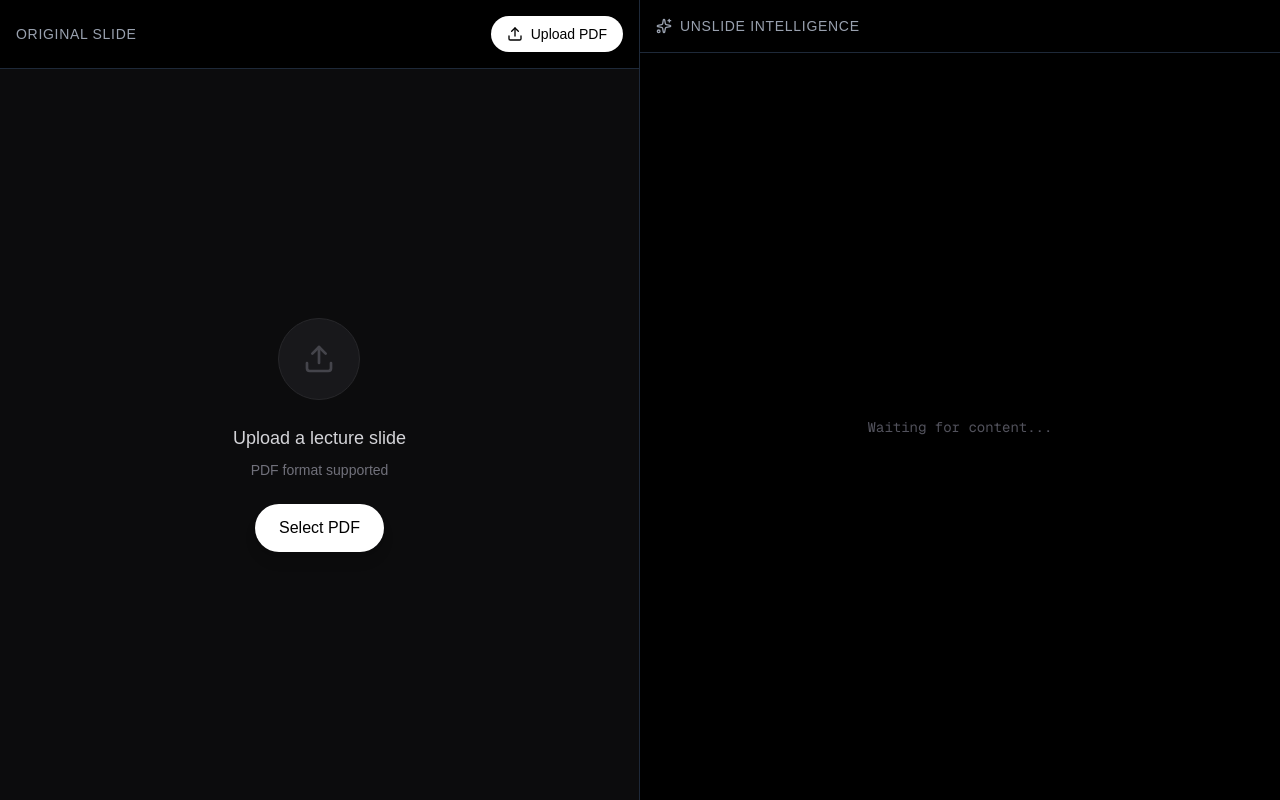
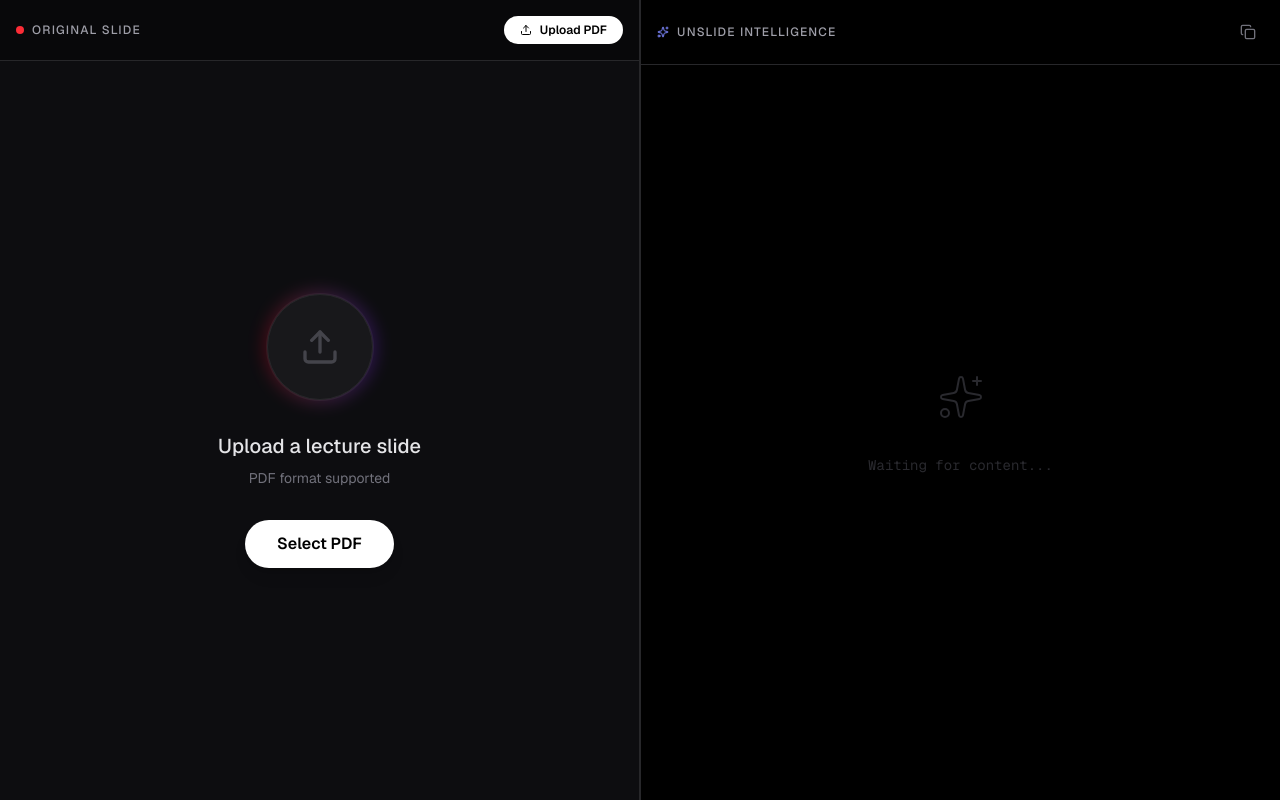
Before and after one commit to VihaanMotwani/UnSlide, a Next.js app in the folder frontend/: page / in a window 1280 px wide. Built offline with nearby package versions, Linux system fonts and the light colour scheme.

Commit message:
polish ui

```diff
--- a/frontend/app/globals.css
+++ b/frontend/app/globals.css
@@ -23,7 +23,28 @@
 body {
   background: var(--background);
   color: var(--foreground);
-  font-family: Arial, Helvetica, sans-serif;
+  font-family: var(--font-sans), Arial, Helvetica, sans-serif;
+  -webkit-font-smoothing: antialiased;
+  -moz-osx-font-smoothing: grayscale;
+}
+
+/* Custom Scrollbar */
+::-webkit-scrollbar {
+  width: 8px;
+  height: 8px;
+}
+
+::-webkit-scrollbar-track {
+  background: transparent;
+}
+
+::-webkit-scrollbar-thumb {
+  background: #333;
+  border-radius: 4px;
+}
+
+::-webkit-scrollbar-thumb:hover {
+  background: #555;
 }
 
 @keyframes pulse-ring {
--- a/frontend/components/SplitView.tsx
+++ b/frontend/components/SplitView.tsx
@@ -3,12 +3,12 @@
 import { useState } from 'react';
 import dynamic from 'next/dynamic';
 import ReactMarkdown from 'react-markdown';
-import { ChevronLeft, ChevronRight, Upload, Sparkles } from 'lucide-react';
+import { ChevronLeft, ChevronRight, Upload, Sparkles, Copy, Check } from 'lucide-react';
 
 // Dynamically import PDFViewer to avoid SSR issues
 const PDFViewer = dynamic(() => import('./PDFViewer'), {
   ssr: false,
-  loading: () => <div className="h-full flex items-center justify-center bg-gray-950 text-gray-500">Loading PDF...</div>,
+  loading: () => <div className="h-full flex items-center justify-center bg-gray-950 text-gray-500 animate-pulse">Loading PDF...</div>,
 });
 
 interface SplitViewProps {
@@ -22,6 +22,7 @@ interface SplitViewProps {
 
 export default function SplitView({ file, markdownContent, onFileUpload, pageNumber, onPageChange, isLoading = false }: SplitViewProps) {
   const [numPages, setNumPages] = useState<number>(0);
+  const [copied, setCopied] = useState(false);
 
   function onDocumentLoadSuccess({ numPages }: { numPages: number }) {
     setNumPages(numPages);
@@ -31,16 +32,26 @@ export default function SplitView({ file, markdownContent, onFileUpload, pageNum
     onPageChange(Math.min(Math.max(pageNumber + offset, 1), numPages));
   }
 
+  const handleCopy = () => {
+    if (!markdownContent) return;
+    navigator.clipboard.writeText(markdownContent);
+    setCopied(true);
+    setTimeout(() => setCopied(false), 2000);
+  };
+
   return (
-    <div className="flex h-screen w-full overflow-hidden bg-black text-gray-100">
+    <div className="flex h-screen w-full overflow-hidden bg-black text-gray-100 font-sans">
       {/* Left Panel: PDF Viewer */}
-      <div className="w-1/2 h-full border-r border-gray-800 flex flex-col">
-        <div className="bg-black p-4 border-b border-gray-800 flex justify-between items-center z-10">
-          <h2 className="font-medium text-gray-400 text-sm uppercase tracking-wider">Original Slide</h2>
+      <div className="w-1/2 h-full border-r border-zinc-800 flex flex-col bg-zinc-950">
+        <div className="bg-zinc-950/80 backdrop-blur-sm p-4 border-b border-zinc-800 flex justify-between items-center z-10 sticky top-0">
+          <h2 className="font-medium text-zinc-400 text-xs uppercase tracking-widest flex items-center gap-2">
+            <span className="w-2 h-2 rounded-full bg-red-500"></span>
+            Original Slide
+          </h2>
           <div className="flex items-center gap-4">
             {!file && (
-                <label className="cursor-pointer bg-white text-black px-4 py-2 rounded-full text-sm font-medium hover:bg-gray-200 flex items-center gap-2 transition-colors">
-                    <Upload className="w-4 h-4" />
+                <label className="cursor-pointer bg-white text-black px-4 py-1.5 rounded-full text-xs font-semibold hover:bg-gray-200 flex items-center gap-2 transition-all">
+                    <Upload className="w-3 h-3" />
                     Upload PDF
                     <input
                         type="file"
@@ -53,45 +64,50 @@ export default function SplitView({ file, markdownContent, onFileUpload, pageNum
           </div>
         </div>
 
-        <div className="flex-1 bg-zinc-900/50 relative flex items-center justify-center overflow-hidden">
+        <div className="flex-1 bg-zinc-900/30 relative flex items-center justify-center overflow-hidden">
             {/* Navigation Arrows */}
             {file && (
               <>
                 <button
                   onClick={() => changePage(-1)}
                   disabled={pageNumber <= 1}
-                  className="absolute left-4 z-20 p-3 bg-black/50 hover:bg-black/80 rounded-full text-white backdrop-blur-md disabled:opacity-30 transition-all border border-white/10"
+                  className="absolute left-6 z-20 p-3 bg-black/40 hover:bg-black/60 rounded-full text-white backdrop-blur-md disabled:opacity-0 disabled:pointer-events-none transition-all border border-white/5 hover:scale-105 active:scale-95"
                 >
-                  <ChevronLeft className="w-6 h-6" />
+                  <ChevronLeft className="w-5 h-5" />
                 </button>
 
                 <button
                   onClick={() => changePage(1)}
                   disabled={pageNumber >= numPages}
-                  className="absolute right-4 z-20 p-3 bg-black/50 hover:bg-black/80 rounded-full text-white backdrop-blur-md disabled:opacity-30 transition-all border border-white/10"
+                  className="absolute right-6 z-20 p-3 bg-black/40 hover:bg-black/60 rounded-full text-white backdrop-blur-md disabled:opacity-0 disabled:pointer-events-none transition-all border border-white/5 hover:scale-105 active:scale-95"
                 >
-                  <ChevronRight className="w-6 h-6" />
+                  <ChevronRight className="w-5 h-5" />
                 </button>
               </>
             )}
 
             <div className="h-full w-full overflow-auto flex justify-center p-8">
                 {file ? (
-                    <PDFViewer
-                        file={file}
-                        onLoadSuccess={onDocumentLoadSuccess}
-                        pageNumber={pageNumber}
-                    />
+                    <div className="shadow-2xl shadow-black/50">
+                        <PDFViewer
+                            file={file}
+                            onLoadSuccess={onDocumentLoadSuccess}
+                            pageNumber={pageNumber}
+                        />
+                    </div>
                 ) : (
-                    <div className="h-full flex flex-col items-center justify-center text-zinc-500 gap-6">
-                        <div className="p-6 rounded-full bg-zinc-900 border border-zinc-800">
-                            <Upload className="w-8 h-8 opacity-50" />
+                    <div className="h-full flex flex-col items-center justify-center text-zinc-500 gap-8">
+                        <div className="relative group">
+                            <div className="absolute -inset-1 bg-gradient-to-r from-red-600 to-violet-600 rounded-full blur opacity-25 group-hover:opacity-50 transition duration-1000 group-hover:duration-200"></div>
+                            <div className="relative p-8 rounded-full bg-zinc-900 border border-zinc-800 ring-1 ring-white/5">
+                                <Upload className="w-10 h-10 opacity-50 group-hover:opacity-100 transition-opacity" />
+                            </div>
                         </div>
                         <div className="text-center space-y-2">
-                            <p className="text-lg font-medium text-zinc-300">Upload a lecture slide</p>
+                            <p className="text-xl font-medium text-zinc-200">Upload a lecture slide</p>
                             <p className="text-sm text-zinc-500">PDF format supported</p>
                         </div>
-                        <label className="cursor-pointer bg-white text-black px-6 py-3 rounded-full font-medium hover:bg-gray-200 transition-colors shadow-lg hover:shadow-xl transform hover:-translate-y-0.5 transition-all duration-200">
+                        <label className="cursor-pointer bg-white text-black px-8 py-3 rounded-full font-semibold hover:bg-gray-200 transition-colors shadow-lg hover:shadow-xl hover:shadow-white/10 transform hover:-translate-y-0.5 transition-all duration-200">
                             Select PDF
                             <input
                                 type="file"
@@ -106,30 +122,37 @@ export default function SplitView({ file, markdownContent, onFileUpload, pageNum
 
             {/* Page Indicator Overlay */}
             {file && (
-              <div className="absolute bottom-6 left-1/2 transform -translate-x-1/2 bg-black/80 px-4 py-1.5 rounded-full text-xs font-mono text-gray-400 backdrop-blur-md border border-white/10">
-                PAGE {pageNumber} / {numPages || '--'}
+              <div className="absolute bottom-8 left-1/2 transform -translate-x-1/2 bg-black/60 px-4 py-2 rounded-full text-xs font-mono text-zinc-400 backdrop-blur-md border border-white/5 shadow-lg">
+                PAGE {pageNumber} <span className="text-zinc-600 mx-2">/</span> {numPages || '--'}
               </div>
             )}
         </div>
       </div>
 
       {/* Right Panel: AI Explanation */}
-      <div className="w-1/2 h-full bg-black flex flex-col relative">
-        <div className="p-4 border-b border-gray-800 z-10 flex justify-between items-center bg-black">
-          <h2 className="font-medium text-gray-400 text-sm uppercase tracking-wider flex items-center gap-2">
-            <Sparkles className="w-4 h-4" />
+      <div className="w-1/2 h-full bg-black flex flex-col relative border-l border-zinc-800">
+        <div className="p-4 border-b border-zinc-800 z-10 flex justify-between items-center bg-black/95 backdrop-blur supports-[backdrop-filter]:bg-black/60 sticky top-0">
+          <h2 className="font-medium text-zinc-400 text-xs uppercase tracking-widest flex items-center gap-2">
+            <Sparkles className="w-3 h-3 text-indigo-400" />
             UnSlide Intelligence
           </h2>
+          <button
+            onClick={handleCopy}
+            className="text-zinc-500 hover:text-white transition-colors p-2 rounded-md hover:bg-zinc-900"
+            title="Copy to clipboard"
+          >
+            {copied ? <Check className="w-4 h-4 text-green-500" /> : <Copy className="w-4 h-4" />}
+          </button>
         </div>
 
-        <div className="flex-1 overflow-auto p-8 prose prose-invert max-w-none relative">
+        <div className="flex-1 overflow-auto p-8 md:p-12 prose prose-invert prose-zinc max-w-none relative scroll-smooth">
           {/* Loading State Overlay */}
           {isLoading && !markdownContent && (
             <div className="absolute inset-0 flex flex-col items-center justify-center bg-black/50 backdrop-blur-sm z-20">
                <div className="relative">
-                 <div className="absolute inset-0 bg-white/20 rounded-full animate-pulse-ring"></div>
-                 <div className="relative bg-black p-4 rounded-full border border-white/10 shadow-2xl">
-                    <Sparkles className="w-8 h-8 text-white animate-pulse" />
+                 <div className="absolute inset-0 bg-indigo-500/20 rounded-full animate-pulse-ring"></div>
+                 <div className="relative bg-black p-6 rounded-full border border-indigo-500/20 shadow-2xl shadow-indigo-500/10">
+                    <Sparkles className="w-8 h-8 text-indigo-400 animate-pulse" />
                  </div>
                </div>
                <p className="mt-8 text-zinc-400 font-light tracking-wide animate-pulse">Analyzing slide content...</p>
@@ -137,9 +160,26 @@ export default function SplitView({ file, markdownContent, onFileUpload, pageNum
           )}
 
           {markdownContent ? (
-            <ReactMarkdown>{markdownContent}</ReactMarkdown>
+            <div className="animate-in fade-in duration-700 slide-in-from-bottom-4">
+                <ReactMarkdown
+                    components={{
+                        h1: ({node, ...props}) => <h1 className="text-3xl font-bold tracking-tight text-white mb-6" {...props} />,
+                        h2: ({node, ...props}) => <h2 className="text-2xl font-semibold tracking-tight text-zinc-100 mt-10 mb-4 border-b border-zinc-800 pb-2" {...props} />,
+                        h3: ({node, ...props}) => <h3 className="text-xl font-medium text-zinc-200 mt-8 mb-3" {...props} />,
+                        p: ({node, ...props}) => <p className="text-zinc-300 leading-relaxed mb-4" {...props} />,
+                        ul: ({node, ...props}) => <ul className="list-disc list-outside ml-4 space-y-2 text-zinc-300 mb-4" {...props} />,
+                        ol: ({node, ...props}) => <ol className="list-decimal list-outside ml-4 space-y-2 text-zinc-300 mb-4" {...props} />,
+                        li: ({node, ...props}) => <li className="pl-1" {...props} />,
+                        blockquote: ({node, ...props}) => <blockquote className="border-l-4 border-indigo-500/50 pl-4 italic text-zinc-400 my-6" {...props} />,
+                        code: ({node, ...props}) => <code className="bg-zinc-900 text-indigo-300 px-1.5 py-0.5 rounded text-sm font-mono" {...props} />,
+                    }}
+                >
+                    {markdownContent}
+                </ReactMarkdown>
+            </div>
           ) : !isLoading && (
-            <div className="h-full flex flex-col items-center justify-center text-zinc-600 gap-4">
+            <div className="h-full flex flex-col items-center justify-center text-zinc-600 gap-4 opacity-50">
+              <Sparkles className="w-12 h-12 stroke-1" />
               <p className="text-sm font-mono">Waiting for content...</p>
             </div>
           )}
```
